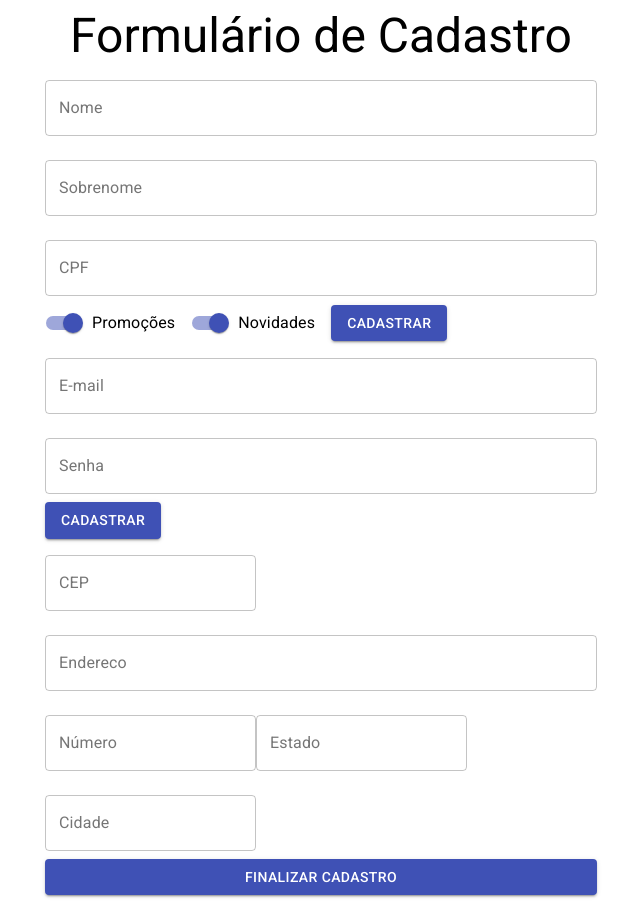
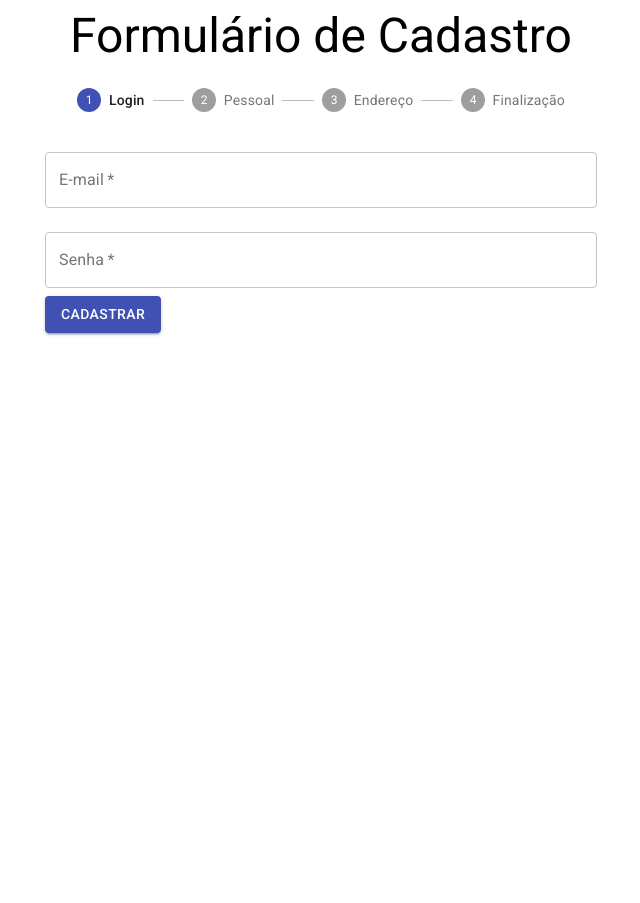
Before and after one commit to rafaelteruyuki/curso-react-functions, a React (Create React App) app: page / in a window 1280 px wide. Shown: the whole page, without its empty margins (319-959 px from the left). After the commit the page ends 800 px from the top, so only its background shows below. Built offline with nearby package versions, Linux system fonts and the light colour scheme.

Commit message:
useState e Stepper

```diff
--- a/src/App.tsx
+++ b/src/App.tsx
@@ -1,14 +1,14 @@
 import './App.scss';
 import { Container, Typography } from '@material-ui/core';
 import FormularioCadastro from './components/formulario-cadastro';
-import { IPessoa } from './interfaces/pessoa.interface';
 import { IErro,} from './interfaces/erros-formulario.interface';
+import { ICadastro } from './interfaces/cadastro.interface';
 
 function App() {
 
-  const sumbitForm = (pessoa: IPessoa) => {
+  const sumbitForm = (cadastro: ICadastro) => {
     console.log('Formulário enviado');
-    console.log(pessoa);
+    console.log(cadastro);
   }
 
   const validaCPF = (cpf: string): IErro => {
--- a/src/components/formulario-cadastro/entrega/entrega.component.tsx
+++ b/src/components/formulario-cadastro/entrega/entrega.component.tsx
@@ -1,14 +1,28 @@
 import { Button, TextField } from "@material-ui/core";
-import { FunctionComponent } from "react";
+import { FormEvent, FunctionComponent, useState } from "react";
+import { IEndereco } from "../../../interfaces/endereco.interface";
 
 interface EntregaProps {
-
+  onSubmit: (endereco: IEndereco) => void;
 }
 
-const Entrega: FunctionComponent<EntregaProps> = () => {
+const Entrega: FunctionComponent<EntregaProps> = ({onSubmit}) => {
+  const [cep, setCep] = useState('');
+  const [endereco, setEndereco] = useState('');
+  const [numero, setNumero] = useState('');
+  const [estado, setEstado] = useState('');
+  const [cidade, setCidade] = useState('');
+
+  const handleFormSubmit = (event: FormEvent<HTMLFormElement>) => {
+    event.preventDefault();
+    onSubmit({cep, endereco, numero, estado, cidade});
+  }
+
   return (
-    <form>
+    <form onSubmit={event => handleFormSubmit(event)}>
       <TextField id="cep"
+        value={cep}
+        onChange={e => setCep(e.target.value)}
         label="CEP"
         type="number"
         variant="outlined"
@@ -16,6 +30,8 @@ const Entrega: FunctionComponent<EntregaProps> = () => {
       />
 
       <TextField id="endereco"
+        value={endereco}
+        onChange={e => setEndereco(e.target.value)}
         label="Endereco"
         type="text"
         variant="outlined"
@@ -24,6 +40,8 @@ const Entrega: FunctionComponent<EntregaProps> = () => {
       />
 
       <TextField id="numero"
+        value={numero}
+        onChange={e => setNumero(e.target.value)}
         label="Número"
         type="number"
         variant="outlined"
@@ -31,6 +49,8 @@ const Entrega: FunctionComponent<EntregaProps> = () => {
       />
 
       <TextField id="estado"
+        value={estado}
+        onChange={e => setEstado(e.target.value)}
         label="Estado"
         type="text"
         variant="outlined"
@@ -38,6 +58,8 @@ const Entrega: FunctionComponent<EntregaProps> = () => {
       />
 
       <TextField id="cidade"
+        value={cidade}
+        onChange={e => setCidade(e.target.value)}
         label="Cidade"
         type="text"
         variant="outlined"
--- a/src/components/formulario-cadastro/formulario-cadastro.component.tsx
+++ b/src/components/formulario-cadastro/formulario-cadastro.component.tsx
@@ -1,22 +1,59 @@
-import { FunctionComponent } from "react";
-import { IPessoa } from "../../interfaces/pessoa.interface";
+import { FunctionComponent, useEffect, useState } from "react";
 import { IErro } from "../../interfaces/erros-formulario.interface";
 import DadosPessoais from "./dados-pessoais";
 import Login from "./login";
 import Entrega from "./entrega";
+import { ILogin } from "../../interfaces/login.interface";
+import { IPessoa } from "../../interfaces/pessoa.interface";
+import { IEndereco } from "../../interfaces/endereco.interface";
+import { ICadastro } from "../../interfaces/cadastro.interface";
+import { Step, StepLabel, Stepper, Typography } from "@material-ui/core";
 
 interface FormularioProps {
-  onSubmit: (pessoa: IPessoa) => void;
+  onSubmit: (cadastro: ICadastro) => void;
   validaCPF: (cpf: string) => IErro;
 }
 
-const FormularioCadastro: FunctionComponent<FormularioProps> = ({onSubmit, validaCPF}) => {
+const FormularioCadastro: FunctionComponent<FormularioProps> = ({ onSubmit, validaCPF }) => {
+  const [etapaAtual, setEtapaAtual] = useState(0);
+  const [cadastro, setDatos] = useState<ICadastro>();
+
+  useEffect(() => {
+    if(etapaAtual === forms.length-1) {
+      onSubmit(cadastro as ICadastro);
+    }
+  })
+
+  const proximo = () => {
+    setEtapaAtual(etapaAtual+1);
+  };
+
+  const coletarDados = (dados: ILogin | IPessoa | IEndereco) => {
+    setDatos({...cadastro as ICadastro, ...dados});
+    proximo();
+  };
+
+  const forms = [
+    <Login onSubmit={coletarDados} />,
+    <DadosPessoais onSubmit={coletarDados} validaCPF={validaCPF} />,
+    <Entrega onSubmit={coletarDados} />,
+    <Typography variant="h5" align="center">Obrigado pelo cadastro!</Typography>
+  ];
+
+  const formularioAtual = (etapa: number): JSX.Element => {
+    return forms[etapa];
+  };
 
   return (
     <>
-      <DadosPessoais onSubmit={onSubmit} validaCPF={validaCPF} />
-      <Login />
-      <Entrega />
+      <Stepper activeStep={etapaAtual}>
+        <Step><StepLabel>Login</StepLabel></Step>
+        <Step><StepLabel>Pessoal</StepLabel></Step>
+        <Step><StepLabel>Endereço</StepLabel></Step>
+        <Step completed={(etapaAtual === forms.length-1)}><StepLabel>Finalização</StepLabel></Step>
+      </Stepper>
+
+      {formularioAtual(etapaAtual)}
     </>
   );
 }
--- a/src/components/formulario-cadastro/login/login.component.tsx
+++ b/src/components/formulario-cadastro/login/login.component.tsx
@@ -1,29 +1,43 @@
 import { Button, TextField } from "@material-ui/core";
-import { FunctionComponent } from "react";
+import { FormEvent, FunctionComponent, useState } from "react";
+import { ILogin } from "../../../interfaces/login.interface";
 
 interface LoginProps {
-
+  onSubmit: (login: ILogin) => void;
 }
 
-const Login: FunctionComponent<LoginProps> = () => {
+const Login: FunctionComponent<LoginProps> = ({onSubmit}) => {
+  const [email, setEmail] = useState('');
+  const [senha, setSenha] = useState('');
+
+  const handleFormSubmit = (event: FormEvent<HTMLFormElement>) => {
+    event.preventDefault();
+    onSubmit({email, senha});
+  };
+
   return (
-    <form>
+    <form onSubmit={event => handleFormSubmit(event)}>
 
       <TextField id="email"
+        value={email}
+        onChange={e => setEmail(e.target.value)}
         label="E-mail"
         type="email"
         variant="outlined"
         margin="normal"
         fullWidth
+        required
       />
 
-      <TextField
-        id="senha"
+      <TextField id="senha"
+        value={senha}
+        onChange={e => setSenha(e.target.value)}
         label="Senha"
         type="password"
         variant="outlined"
         margin="normal"
         fullWidth
+        required
       />
 
       <Button type="submit"
--- /dev/null
+++ b/src/interfaces/cadastro.interface.ts
@@ -0,0 +1,5 @@
+import { IEndereco } from "./endereco.interface";
+import { ILogin } from "./login.interface";
+import { IPessoa } from "./pessoa.interface";
+
+export interface ICadastro extends ILogin, IPessoa, IEndereco { }
--- /dev/null
+++ b/src/interfaces/login.interface.ts
@@ -0,0 +1,4 @@
+export interface ILogin {
+  email: string;
+  senha: string;
+}
```
Also changed, not shown: src/interfaces/endereco.interface.ts (added, +7 -0 lines).
